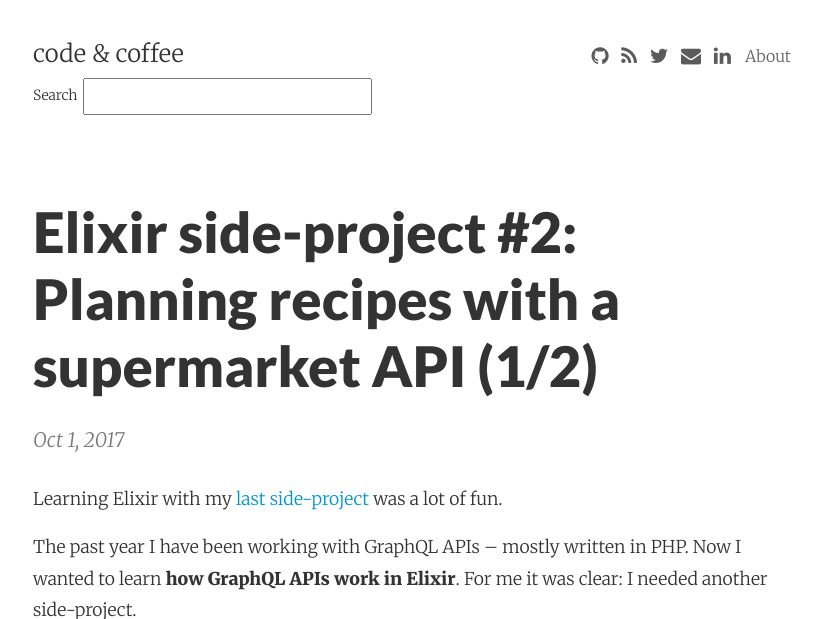
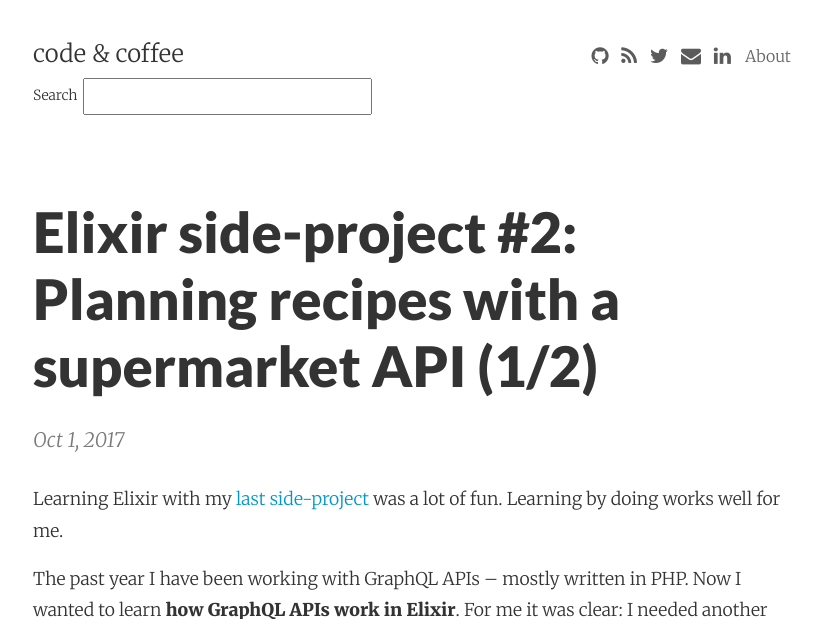
Before and after one commit to adri/adri.github.io, a Jekyll site: the page built from _posts/2017-10-01-learning-elixir-second-side-project-part1.md, in a window 1280 px wide and 900 px high, cut to the strip 0-619 px from the top of the window. Shown: the whole strip, without its empty margins (223-1045 px from the left). Built offline with Jekyll 4.4.1, drawn with Linux system fonts in a browser that asks for light colours; nearby versions of some CDN libraries; comment, search, counter and statistics services are not loaded.

Commit message:
Autocommit from wiki

```diff
--- a/_posts/2017-10-01-learning-elixir-second-side-project-part1.md
+++ b/_posts/2017-10-01-learning-elixir-second-side-project-part1.md
@@ -7,7 +7,7 @@ image: https://user-images.githubusercontent.com/133832/30913555-ede256ac-a390-1
 published: true
 ---
 
-Learning Elixir with my [last side-project](/post/learning-elixir-first-side-project) was a lot of fun.
+Learning Elixir with my [last side-project](/post/learning-elixir-first-side-project) was a lot of fun. Learning by doing works well for me.
 
 The past year I have been working with GraphQL APIs – mostly written in PHP.   Now I wanted to learn **how GraphQL APIs work in Elixir**. For me it was clear: I needed another side-project.
 
```
